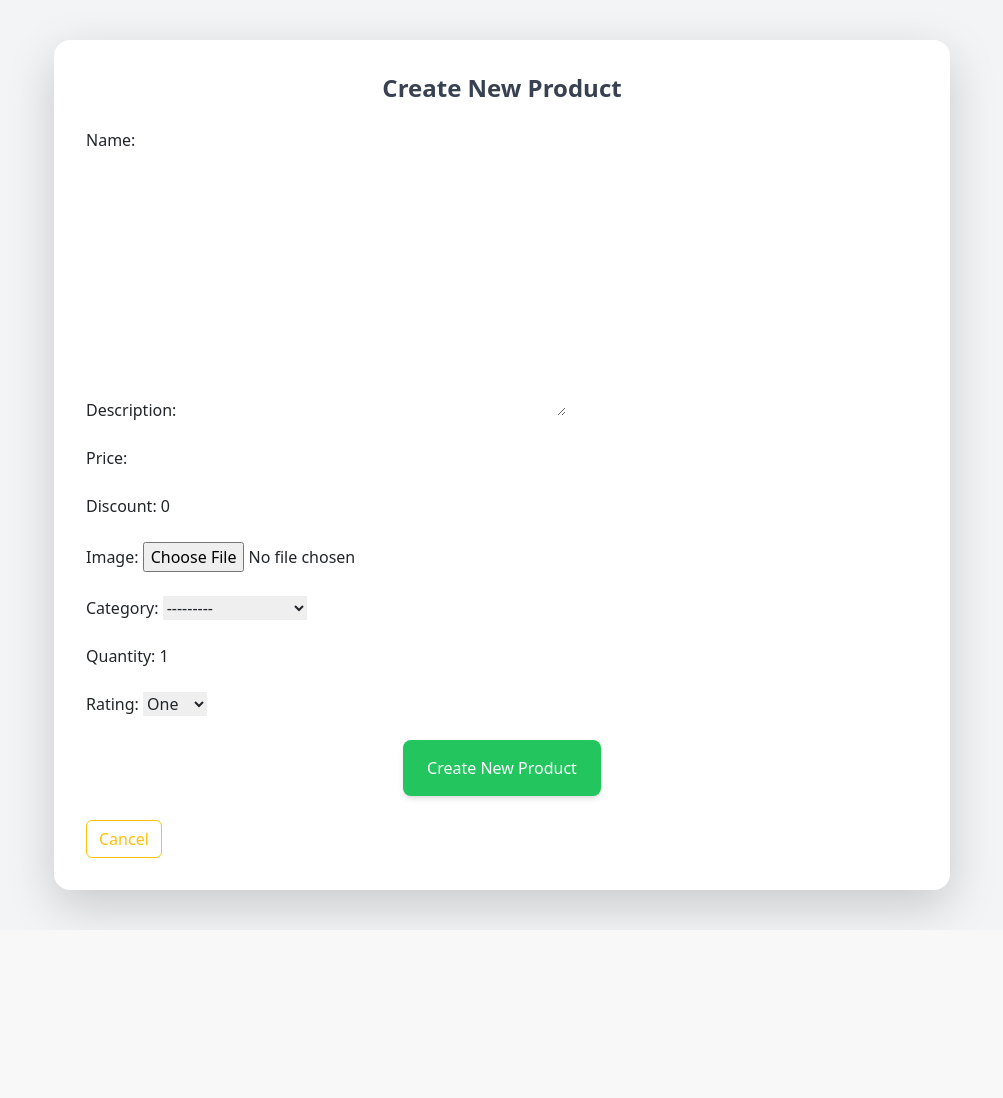
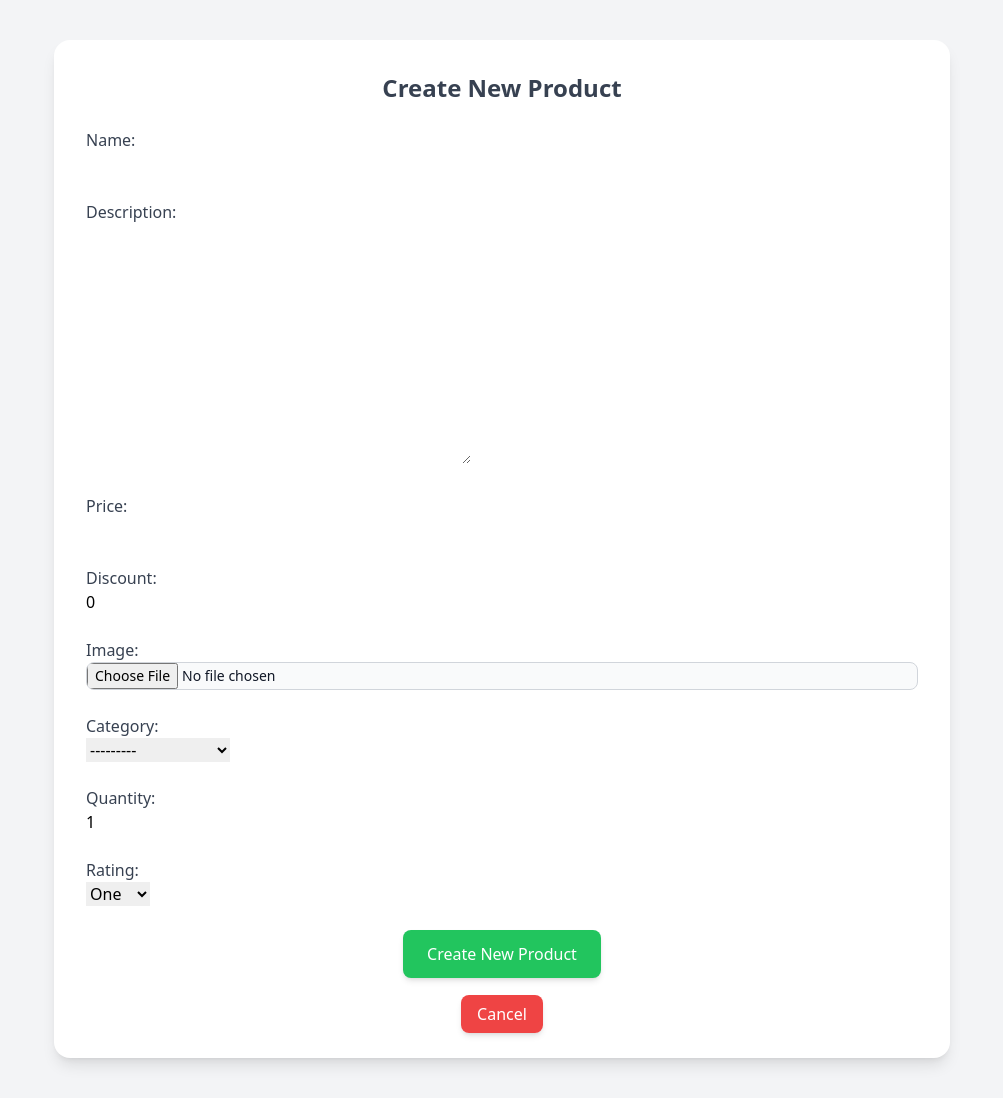
Before and after one commit to cyrax-1028/online_shop, a Django app: page /create-product/ in a window 1280 px wide. Shown: the whole page, without its empty margins (138-1141 px from the left). Before the commit the page ends 928 px from the top, so only its background shows below. Run offline with Django 5.2, Linux system fonts and the light colour scheme; a user stored in the database is signed in; data comes from the database, SQL or seed files in the repository; both versions use the stored data as it was after the commit; some libraries are stand-ins or nearby versions.

Commit message:
something change

```diff
--- a/templates/shop/create.html
+++ b/templates/shop/create.html
@@ -6,30 +6,82 @@
     <meta name="viewport" content="width=device-width, initial-scale=1.0">
     <title>{{ action }} Product</title>
     <link rel="icon" type="image/x-icon" href="{% static 'shop/assets/favicon.ico' %}"/>
-    <!-- Bootstrap icons-->
+    <!-- Bootstrap icons -->
     <link href="https://cdn.jsdelivr.net/npm/bootstrap-icons@1.5.0/font/bootstrap-icons.css" rel="stylesheet"/>
-    <!-- Core theme CSS (includes Bootstrap)-->
-    <link href="{% static 'shop/css/styles.css' %}" rel="stylesheet"/>
+    <!-- Tailwind CSS -->
     <script src="https://cdn.tailwindcss.com"></script>
 </head>
 <body class="bg-gray-100 py-10">
 <div class="max-w-4xl mx-auto bg-white p-8 rounded-2xl shadow-lg">
     <h1 class="text-2xl font-bold text-gray-700 mb-6 text-center">{{ action }} Product</h1>
+
     <form action="#" method="POST" class="space-y-6" enctype="multipart/form-data">
+        {% csrf_token %}
+
         <!-- Product Name -->
-        {{ form.as_p }}
+        <div>
+            <label class="block text-gray-700 font-medium">Name:</label>
+            {{ form.name }}
+        </div>
+
+        <!-- Description -->
+        <div>
+            <label class="block text-gray-700 font-medium">Description:</label>
+            {{ form.description }}
+        </div>
+
+        <!-- Price -->
+        <div>
+            <label class="block text-gray-700 font-medium">Price:</label>
+            {{ form.price }}
+        </div>
+
+        <!-- Discount -->
+        <div>
+            <label class="block text-gray-700 font-medium">Discount:</label>
+            {{ form.discount }}
+        </div>
+
+        <!-- Image Upload -->
+        <div>
+            <label class="block text-gray-700 font-medium">Image:</label>
+            <input type="file" name="image"
+                   class="block w-full text-sm text-gray-900 border border-gray-300 rounded-lg cursor-pointer bg-gray-50">
+        </div>
+
+        <!-- Category -->
+        <div>
+            <label class="block text-gray-700 font-medium">Category:</label>
+            {{ form.category }}
+        </div>
+
+        <!-- Quantity -->
+        <div>
+            <label class="block text-gray-700 font-medium">Quantity:</label>
+            {{ form.quantity }}
+        </div>
+
+        <!-- Rating -->
+        <div>
+            <label class="block text-gray-700 font-medium">Rating:</label>
+            {{ form.rating }}
+        </div>
+
+        <!-- Submit Button -->
         <div class="text-center">
-            <button
-                    type="submit"
-                    class="bg-green-500 hover:bg-green-600 text-white py-3 px-6 rounded-lg shadow-md focus:outline-none focus:ring focus:ring-green-300"
-            >
+            <button type="submit"
+                    class="bg-green-500 hover:bg-green-600 text-white py-3 px-6 rounded-lg shadow-md focus:outline-none focus:ring focus:ring-green-300">
                 {{ action }} Product
             </button>
         </div>
-        <div class="col-1">
-            <a class="btn btn-outline-warning" href="{% url 'products' %}"> Cancel </a>
+
+        <!-- Cancel Button -->
+        <div class="text-center mt-4">
+            <a class="bg-red-500 hover:bg-red-600 text-white py-2 px-4 rounded-lg shadow-md"
+               href="{% url 'products' %}">
+                Cancel
+            </a>
         </div>
-        {% csrf_token %}
     </form>
 </div>
 </body>
```
Also changed, not shown: templates/shop/detail.html (+12 -11 lines), db.sqlite3.
